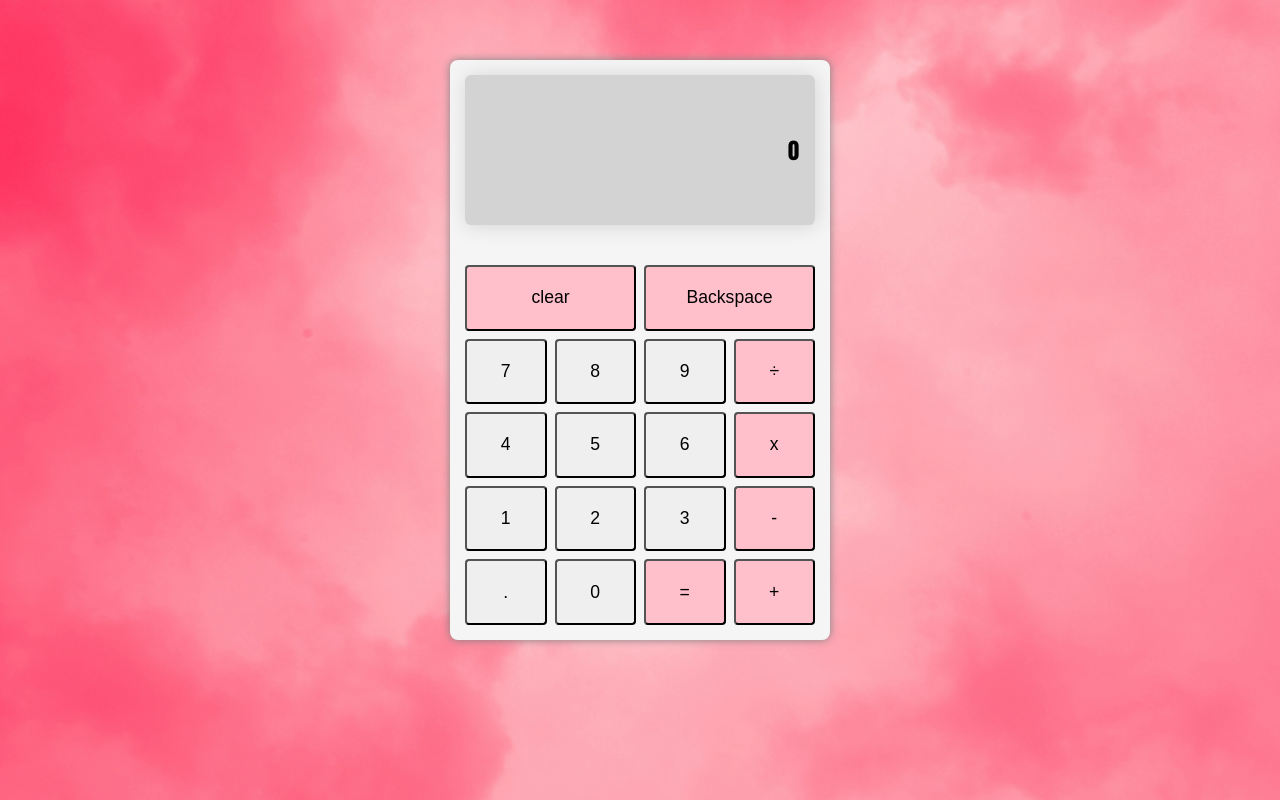
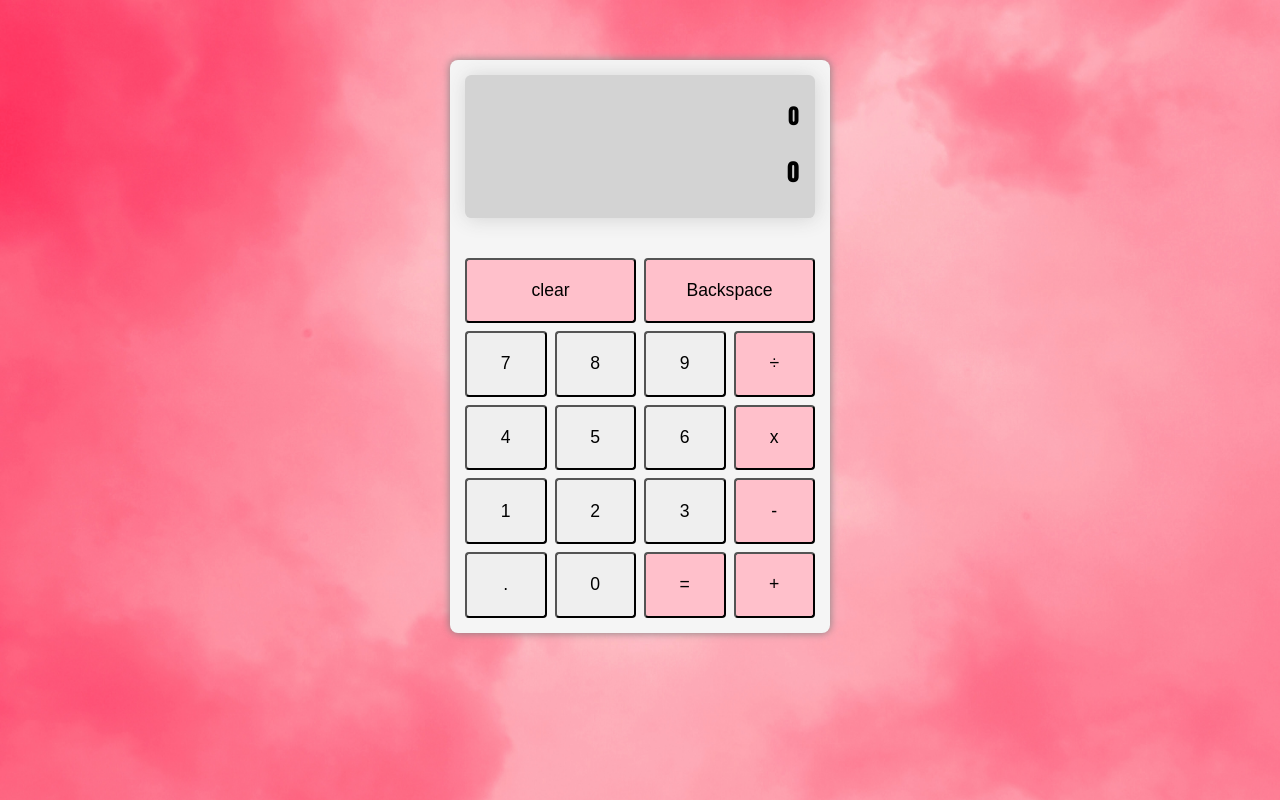
Before and after one commit to rasikhmuhammad/odin-calcualtor, a plain HTML site: page index.html in a window 1280 px wide. Drawn offline with Linux system fonts and the light colour scheme.

Commit message:
create two lines in display div to show operands and result, and adjust CSS

```diff
--- a/index.html
+++ b/index.html
@@ -10,7 +10,10 @@
 </head>
 <body>
     <div class="calculator">
-        <div class = "display">0</div>
+        <div class = "display">
+            <p id = "recurring-display">0</p>
+            <p id = "ongoing-display">0</p>
+        </div>
 
         <div class="key-container">
             <div class = "row">
--- a/styles.css
+++ b/styles.css
@@ -17,7 +17,7 @@ body {
 }
 
 .display {
-    min-height: 150px;
+    min-height: 100px;
     background-color: lightgrey;
     border: 0;
     box-sizing: border-box;
@@ -25,12 +25,21 @@ body {
     border-radius: 0.4rem;
     margin-bottom: 40px;
     box-shadow: 1px 1px 20px lightgray;
-    display: flex;
-    align-items: center;
-    justify-content: end;
     font-family: Impact, Haettenschweiler, 'Arial Narrow Bold', sans-serif;
-    font-size: 1.4rem;
+    font-size: 1.5rem;
     font-weight: 600;
+    text-align: end;
+    padding-top: 10px;
+}
+
+.display p {
+    margin-top: 15px;
+    padding: 0px;
+}
+
+#recurring-display {
+    font-weight: 500;
+    font-size: 1.35rem;
 }
 
 .key-container {
@@ -67,6 +76,7 @@ body {
 
 .calculator button:hover {
     background-color: white;
+    cursor: pointer;
 }
 
 .error {
```
